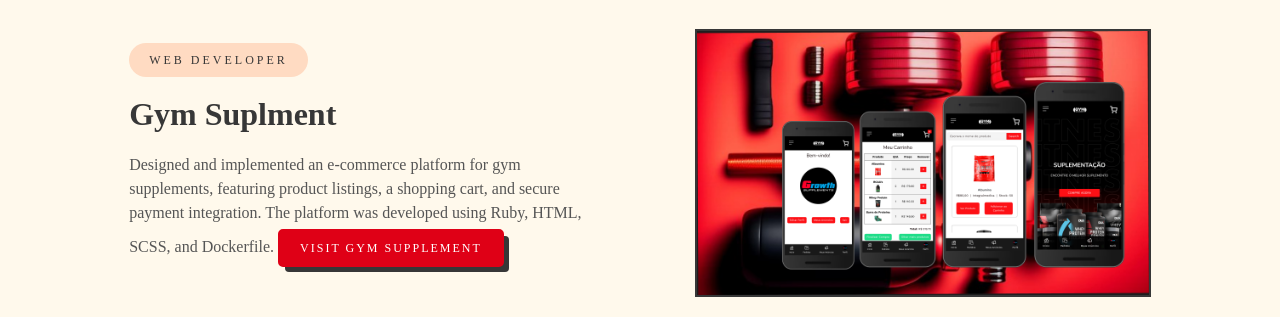
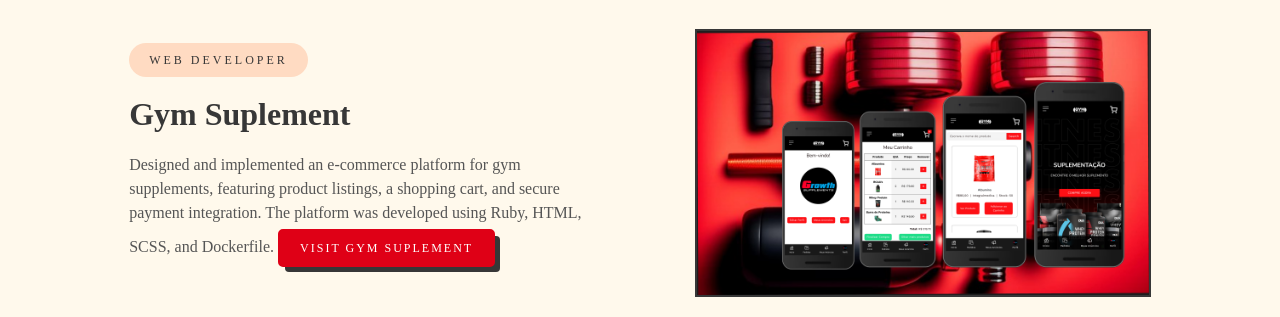
Before and after one commit to gshuenck/gshuenck.github.io, a plain HTML site: page index.html in a window 1280 px wide. Shown: the part 3442-3759 px from the top of the page. Drawn offline with nearby package versions, Linux system fonts and the light colour scheme; some packages are replaced by stand-ins of ours; a script that the page names is missing.

Commit message:
erro digitaçao

```diff
--- a/index.html
+++ b/index.html
@@ -290,8 +290,8 @@
             <div class="col-md-6 col-lg-5">
               <div class="portfolio-text">
                 <span>Web Developer</span>
-                <h4>Gym Suplment</h4>
-                <p>Designed and implemented an e-commerce platform for gym supplements, featuring product listings, a shopping cart, and secure payment integration. The platform was developed using Ruby, HTML, SCSS, and Dockerfile. <a href="https://gym-suplement-909fe7f2432b.herokuapp.com/" target="_blank" rel="gym-suplement" class="colored-btn mt-1" id="buttom-gym-suplement">Visit Gym Supplement</a></p>
+                <h4>Gym Suplement</h4>
+                <p>Designed and implemented an e-commerce platform for gym supplements, featuring product listings, a shopping cart, and secure payment integration. The platform was developed using Ruby, HTML, SCSS, and Dockerfile. <a href="https://gym-suplement-909fe7f2432b.herokuapp.com/" target="_blank" rel="gym-suplement" class="colored-btn mt-1" id="buttom-gym-suplement">Visit Gym Suplement</a></p>
               </div>
             </div>
           </div>
```
